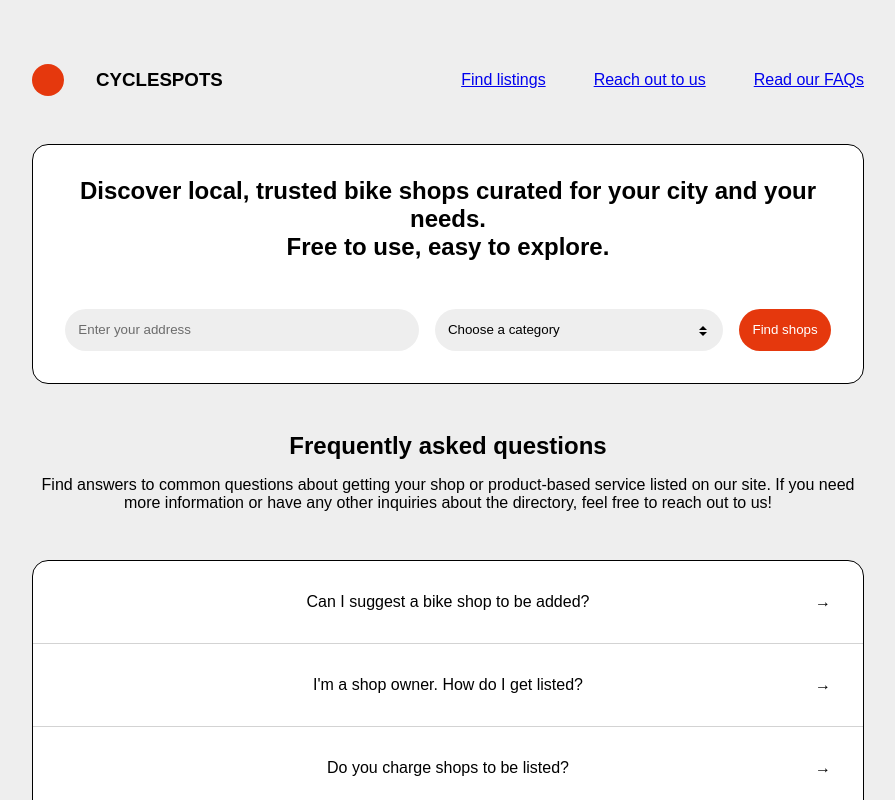
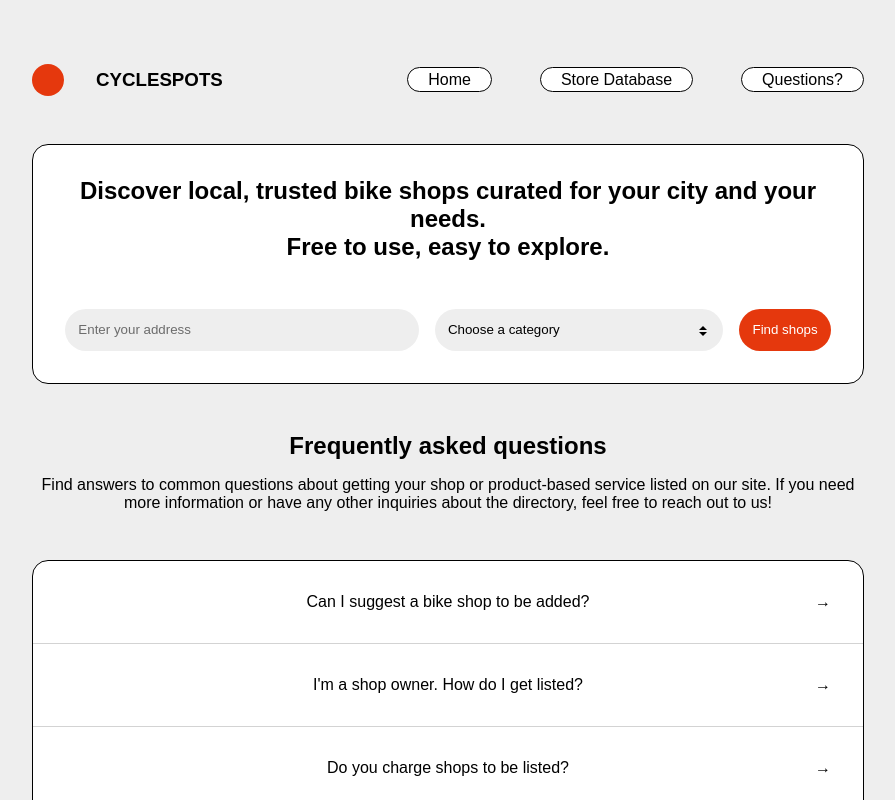
Before and after one commit to aubreymae/cyclespots, a React (Vite) app in the folder cyclespots/: page / in a window 1280 px wide. Shown: the top 800 px of the page, without its empty margins (192-1087 px from the left). Built offline with nearby package versions, Linux system fonts and the light colour scheme; some icons are missing; a web font is replaced by a local one.

Commit message:
Updated header and added button to contact form

```diff
--- a/cyclespots/src/components/Header/Header.css
+++ b/cyclespots/src/components/Header/Header.css
@@ -22,6 +22,18 @@
 
 .nav__menu-item {
   list-style: none;
+}
+
+.nav__menu-item-link {
+  --nav-pill-padding: 3px 20px 3px 20px;
+  --nav-pill-border: solid 1px #000;
+
+  padding: var(--nav-pill-padding);
+  border-radius: var(--global-pill);
+  border: var(--nav-pill-border);
+  text-decoration: none;
+  color: #000;
+  background: #fff;
 }
 
 .menu-icon {
@@ -54,10 +66,23 @@
   #nav__menu {
     display: none;
     flex-direction: column;
+    align-items: flex-end;
   }
 
   #nav__menu.open {
+    position: fixed;
     display: flex;
+    align-self: flex-end;
+    gap: var(--global-gap-sm);
+    width: fit-content;
+    margin-top: 2em;
+    z-index: 10;
+  }
+
+  .nav__menu-item-link {
+    flex-basis: 0;
+    flex: 1 1;
+    width: 0;
   }
 }
 
--- a/cyclespots/src/components/Header/Header.jsx
+++ b/cyclespots/src/components/Header/Header.jsx
@@ -58,13 +58,19 @@ function Menu() {
         </div>
         <ul id="nav__menu" className={menuOpen ? "open" : ""}>
           <li className="nav__menu-item">
-            <NavLink to="/search">Find listings</NavLink>
+            <NavLink to="/search" className="nav__menu-item-link">
+              Home
+            </NavLink>
           </li>
           <li className="nav__menu-item">
-            <NavLink to="/contact">Reach out to us</NavLink>
+            <NavLink to="/contact" className="nav__menu-item-link">
+              Store Database
+            </NavLink>
           </li>
           <li className="nav__menu-item">
-            <NavLink to="/faq">Read our FAQs</NavLink>
+            <NavLink to="/faq" className="nav__menu-item-link">
+              Questions?
+            </NavLink>
           </li>
         </ul>
       </nav>
--- a/cyclespots/src/pages/Landing/Contact.jsx
+++ b/cyclespots/src/pages/Landing/Contact.jsx
@@ -72,6 +72,7 @@ function Contact() {
               placeholder="Hey team, wondering if we can be featured on your directory?"
             />
           </div>
+          <button>Submit</button>
         </form>
       </section>
     </>
```
